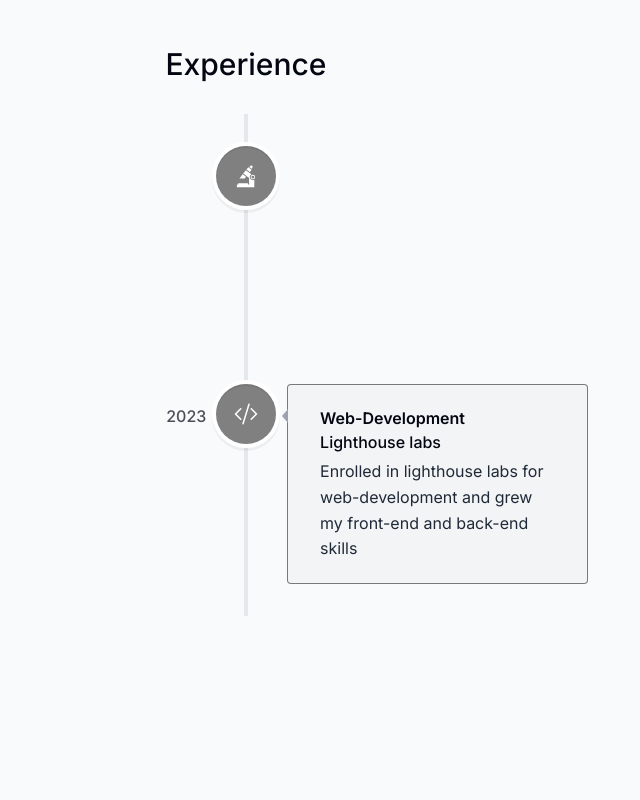
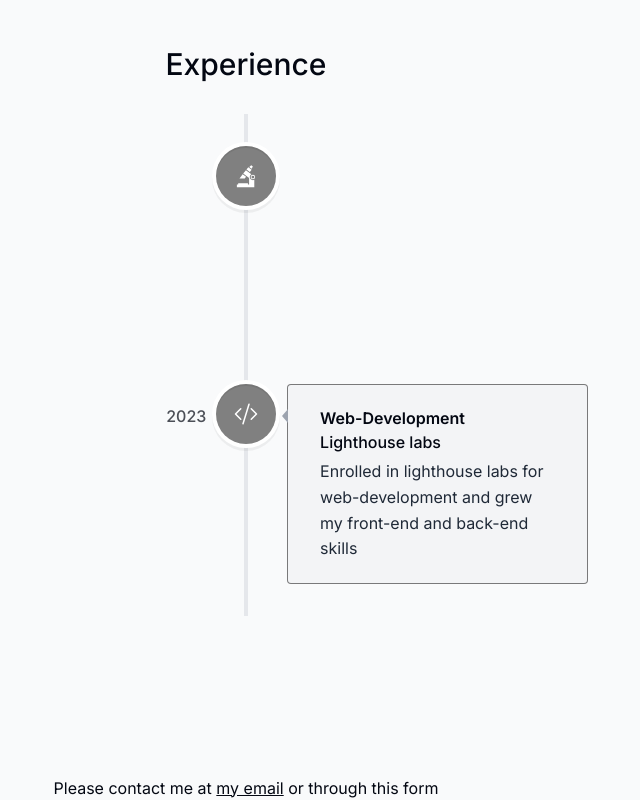
Before and after one commit to JasonMac123/NewPortfolio, a Next.js app: page / in a window 1280 px wide. Shown: the part 3093-3893 px from the top of the page, without its empty margins (394-1034 px from the left). Before the commit the page ends 3869 px from the top, so only its background shows below. Built offline with nearby package versions, Linux system fonts and the light colour scheme.

Commit message:
Adds mail option using a tag

```diff
--- a/components/Contact.tsx
+++ b/components/Contact.tsx
@@ -5,7 +5,17 @@ import { useSectionInView } from "@/hooks/useSectionInView";
 const Contact = () => {
   const { ref } = useSectionInView("Contact", 0.5);
 
-  return <section id="contact" ref={ref}></section>;
+  return (
+    <section id="contact" ref={ref}>
+      <p>
+        Please contact me at{" "}
+        <a href="mailto:m.jason.2018@gmail.com" className="underline">
+          my email
+        </a>{" "}
+        or through this form
+      </p>
+    </section>
+  );
 };
 
 export default Contact;
```
